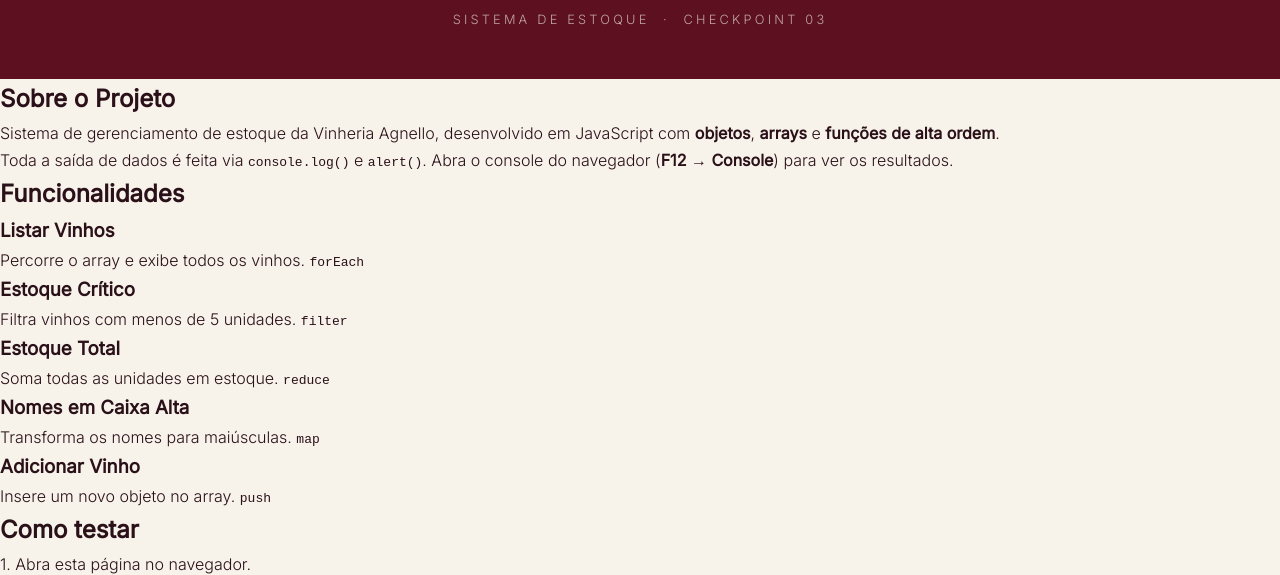
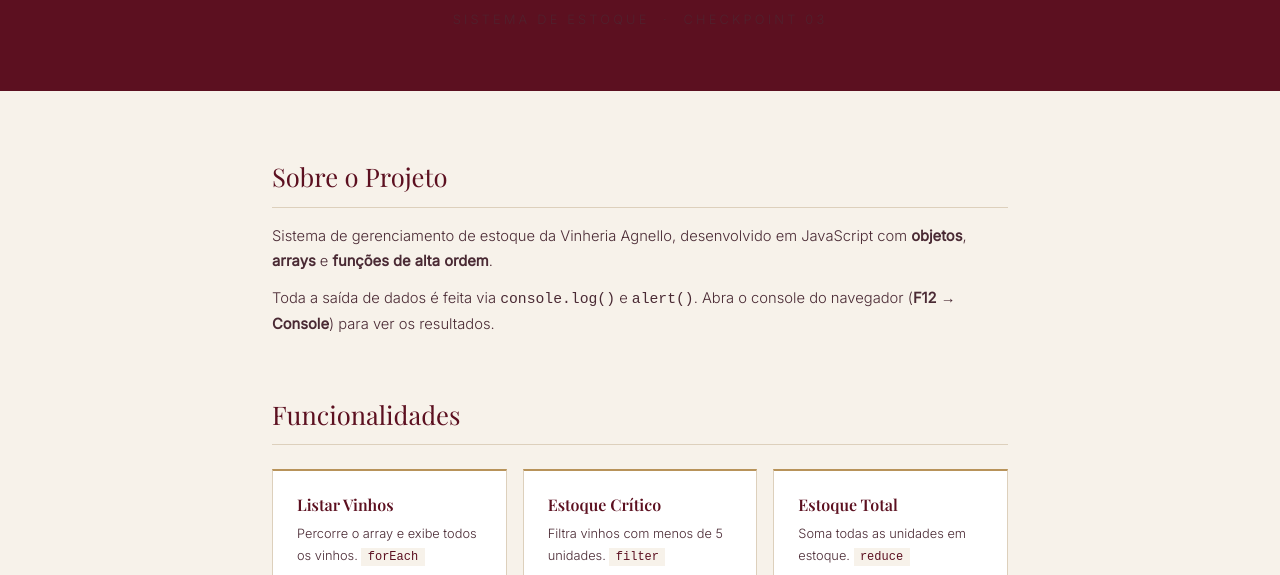
Before and after one commit to Leonardo-Porto-S/vinharia-agnello-checkpoint03, a plain HTML site: page index.html in a window 1280 px wide. Shown: the part 189-764 px from the top of the page. Drawn offline with nearby package versions, Linux system fonts and the light colour scheme; a web font is replaced by a local one.

Commit message:
fazendo a parte do main e dos cards no css

```diff
--- a/src/css/style.css
+++ b/src/css/style.css
@@ -44,3 +44,67 @@
   text-transform: uppercase;
   opacity: 0.65;
 }
+
+main {
+  max-width: 800px;
+  margin: 0 auto;
+  padding: 4rem 2rem 6rem;
+}
+
+section {
+  margin-bottom: 3.5rem;
+}
+
+h2 {
+  font-family: 'Playfair Display', serif;
+  font-size: 1.6rem;
+  font-weight: 400;
+  color: var(--vinho);
+  margin-bottom: 1rem;
+  padding-bottom: 0.5rem;
+  border-bottom: 1px solid var(--borda);
+}
+
+p {
+  font-size: 0.92rem;
+  color: #4a2a34;
+  margin-bottom: 0.75rem;
+}
+
+.cards {
+  display: grid;
+  grid-template-columns: repeat(auto-fit, minmax(200px, 1fr));
+  gap: 1rem;
+  margin-top: 1.5rem;
+}
+
+.card {
+  background: #fff;
+  border: 1px solid var(--borda);
+  border-top: 2px solid var(--ouro);
+  padding: 1.25rem 1.5rem;
+  transition: box-shadow 0.2s;
+}
+
+.card:hover {
+  box-shadow: 0 4px 16px rgba(92, 16, 32, 0.08);
+}
+
+.card h3 {
+  font-family: 'Playfair Display', serif;
+  font-size: 1rem;
+  color: var(--vinho);
+  margin-bottom: 0.3rem;
+}
+
+.card p {
+  font-size: 0.8rem;
+  margin: 0;
+}
+
+.card code {
+  font-size: 0.75rem;
+  background: var(--creme);
+  padding: 0.1rem 0.4rem;
+  color: var(--vinho);
+}
```
